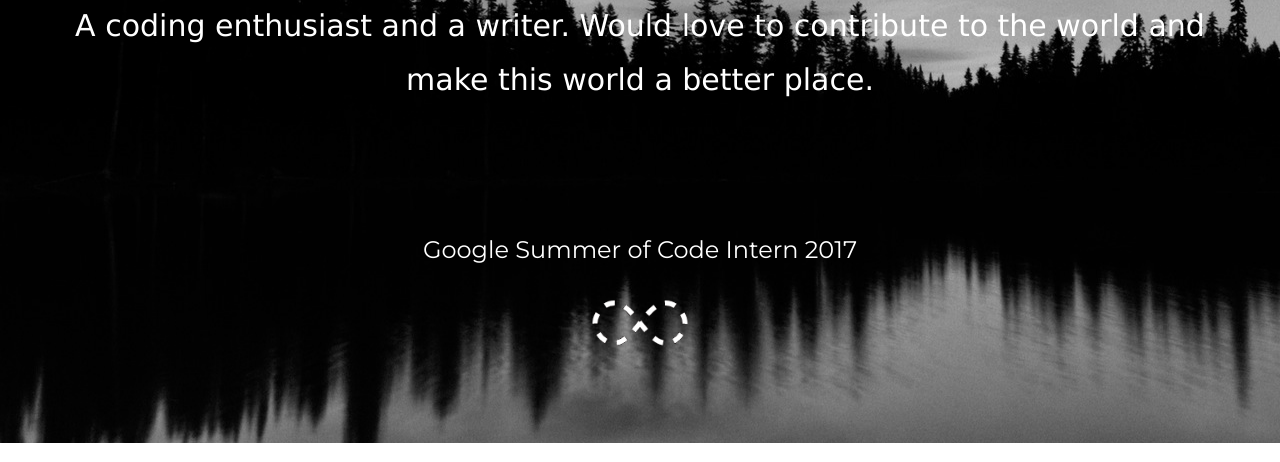
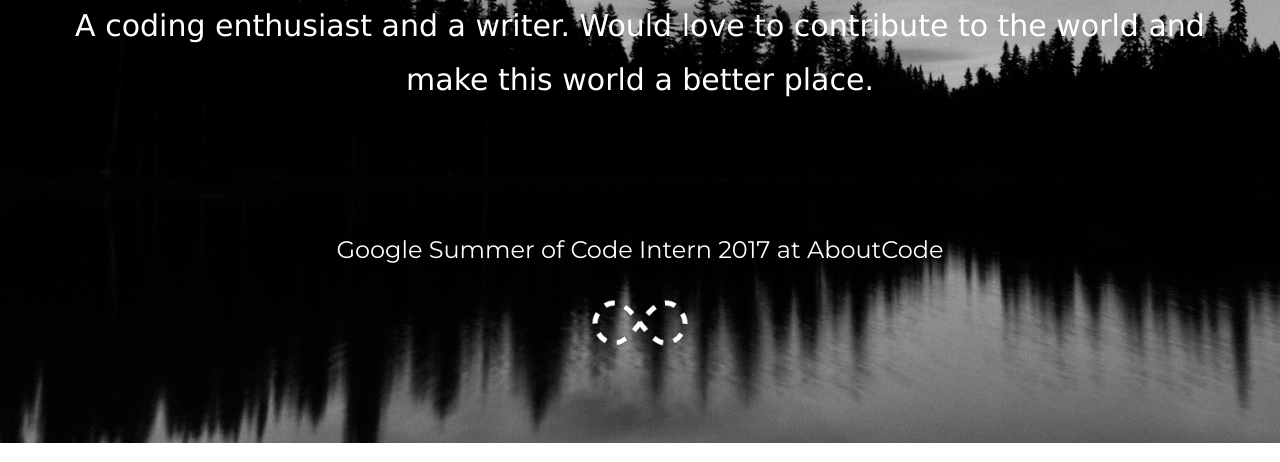
Before and after one commit to RajuKoushik/infiblog, a Django app: page /home/ in a window 1280 px wide. Shown: the part 514-976 px from the top of the page. Run offline with Django 3.2, Linux system fonts and the light colour scheme; data comes from the database, SQL or seed files in the repository; some libraries are stand-ins or nearby versions.

Commit message:
Updated Data

```diff
--- a/blog/templates/blog/home.html
+++ b/blog/templates/blog/home.html
@@ -307,7 +307,7 @@
         contribute to the world and make this world a better place.
     </p>
 
-    <h3 class="hvr-float">Google Summer of Code Intern 2017</h3><br>
+    <h3 class="hvr-float">Google Summer of Code Intern 2017 at AboutCode</h3><br>
     <img style="height: 100px;" src="{% static "blog/dashinfinity.gif" %}">
 </div>
 
```
